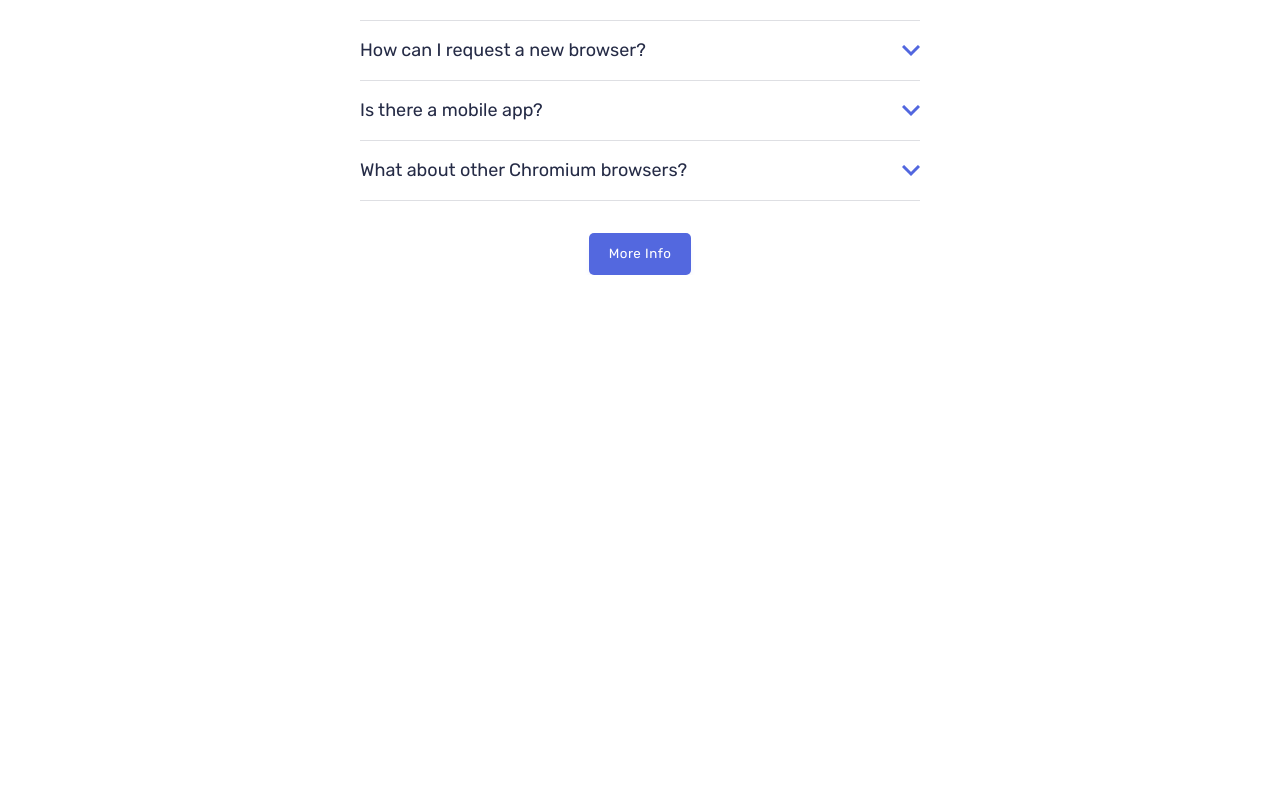
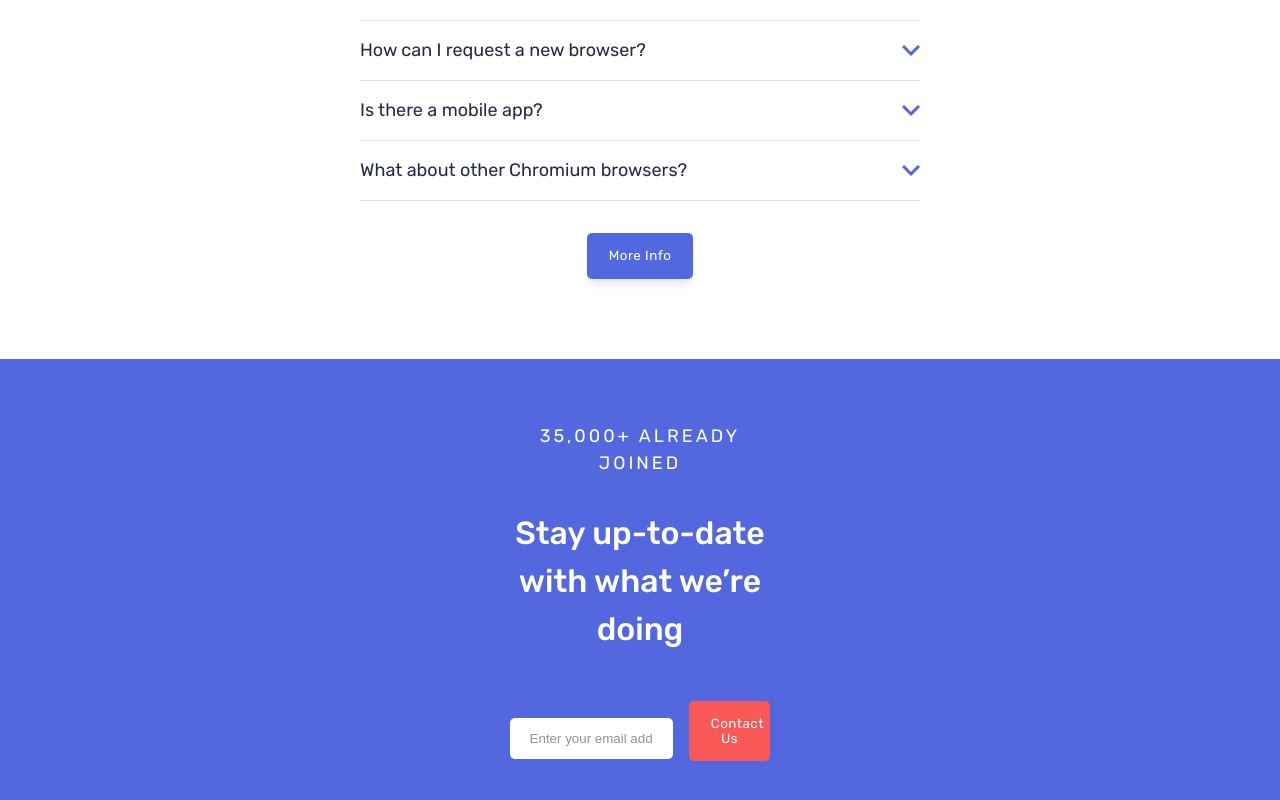
Before and after one commit to manoj-jayapprakash/bookmark-landing, a React (Create React App) app: page / in a window 1280 px wide. Shown: the part 2258-3058 px from the top of the page. Before the commit the page ends 2533 px from the top, so only its background shows below. Built offline with nearby package versions, Linux system fonts and the light colour scheme.

Commit message:
Added contact component

```diff
--- a/src/App.css
+++ b/src/App.css
@@ -18,12 +18,36 @@
   margin: 1rem 0;
 }
 
-.btn-blue {
-  background-color: var(--primary-blue);
+.btn {
   padding: 1em 1.5em;
   border-radius: 5px;
   box-shadow: var(--shadow);
   color: var(--white);
+  border: 2px solid transparent;
+}
+
+.btn-blue {
+  background-color: var(--primary-blue);
+}
+
+.btn-red {
+  background-color: var(--primary-red);
+}
+
+.btn-blue:hover {
+  border: 2px solid var(--primary-blue);
+  background-color: var(--white);
+  color: var(--primary-blue);
+  cursor: pointer;
+  font-weight: 500;
+}
+
+.btn-red:hover {
+  border: 2px solid var(--primary-red);
+  background-color: var(--white);
+  color: var(--primary-red);
+  cursor: pointer;
+  font-weight: 500;
 }
 
 .hidden {
--- a/src/App.js
+++ b/src/App.js
@@ -15,10 +15,9 @@ function App() {
       <Hero />
       <Features />
       <Download />
-
       <FAQ />
+      <Contact />
       {/*
-      <Contact />
       <Footer /> */}
     </div>
   );
--- a/src/components/Contact/Contact.css
+++ b/src/components/Contact/Contact.css
@@ -0,0 +1,104 @@
+.contact {
+  margin-top: 5rem;
+  background-color: var(--primary-blue);
+  text-align: center;
+  display: flex;
+  flex-direction: column;
+  align-items: center;
+  padding: 3rem 0;
+}
+
+.contact__title,
+.contact__description {
+  color: var(--white);
+}
+
+.contact__title {
+  margin-bottom: 2rem;
+}
+
+.contact__description {
+  text-transform: uppercase;
+  letter-spacing: 3px;
+}
+
+.email__field {
+  position: relative;
+}
+
+.email,
+.btn-contact {
+  width: 100%;
+  margin-bottom: 1rem;
+}
+
+.contact-form {
+  position: relative;
+}
+
+.email {
+  padding: 1em 1.5em;
+  border-radius: 5px;
+  box-shadow: var(--shadow);
+  border: none;
+
+  display: inline-block;
+}
+
+.email::placeholder {
+  color: var(--grayish-blue);
+}
+
+.email-error {
+  border: 2px solid var(--primary-red);
+}
+
+.error-msg {
+  position: absolute;
+  background-color: var(--primary-red);
+  color: var(--white);
+  top: 43px;
+  right: 141px;
+  bottom: 31px;
+  left: 0;
+  font-size: 0.7rem;
+  padding: 0.25em;
+  padding-left: 1em;
+  height: 25px;
+  text-align: left;
+  border-radius: 0 0 5px 5px;
+  width: 100%;
+}
+
+.btn-contact {
+  margin-top: 1rem;
+}
+
+@media (min-width: 768px) {
+  .contact {
+    padding: 4rem 0;
+  }
+
+  .contact__body {
+    width: 25%;
+  }
+  .contact__title {
+    margin-top: 2rem;
+    font-size: 2rem;
+  }
+
+  .email {
+    width: 60%;
+  }
+
+  .error-msg {
+    width: 60.25%;
+    top: 59px;
+    left: 13px;
+  }
+
+  .btn-contact {
+    margin-left: 1rem;
+    width: 30%;
+  }
+}
--- a/src/components/Contact/Contact.js
+++ b/src/components/Contact/Contact.js
@@ -1,9 +1,44 @@
+import { useState } from 'react';
+
 import './Contact.css';
 
 export const Contact = () => {
+  const [email, setEmail] = useState('');
+  const [isValidEmail, setIsValidEmail] = useState(true);
+  const emailHandler = (e) => {
+    setIsValidEmail(true);
+    setEmail(e.target.value);
+  };
+
+  const formHandler = (e) => {
+    e.preventDefault();
+
+    const pattern = /^\w+([\.-]?\w+)*@\w+([\.-]?\w+)*(\.\w{2,8})+$/;
+    if (!pattern.test(email)) setIsValidEmail(false);
+  };
+
   return (
     <section className="contact">
-      <h2>Contact</h2>
+      <div className="container contact__body">
+        <p className="contact__description">35,000+ already joined</p>
+        <h2 className="contact__title">
+          Stay up-to-date with what we’re doing
+        </h2>
+        <form className="contact-form" onSubmit={formHandler} noValidate>
+          <input
+            type="email"
+            name="email"
+            placeholder="Enter your email address"
+            className={isValidEmail ? 'email' : 'email email-error'}
+            onChange={emailHandler}
+            value={email}
+          />
+          <span className={isValidEmail ? 'hidden' : 'error-msg'}>
+            <em>Whoops, make sure it's an email</em>
+          </span>
+          <button className="btn btn-red btn-contact">Contact Us</button>
+        </form>
+      </div>
     </section>
   );
 };
--- a/src/components/Download/Card.js
+++ b/src/components/Download/Card.js
@@ -16,7 +16,7 @@ export const Card = (props) => {
       </div>
       <hr className="card-dots" />
       <div className="card__actions">
-        <button className="btn-blue">Add & Install Extension</button>
+        <button className=" btn btn-blue">Add & Install Extension</button>
       </div>
     </div>
   );
--- a/src/components/FAQ/FAQ.js
+++ b/src/components/FAQ/FAQ.js
@@ -43,7 +43,7 @@ export const FAQ = () => {
           <QnA key={q.id} question={q.question} answer={q.answer} />
         ))}
       </div>
-      <button className="btn-blue">More Info</button>
+      <button className="btn btn-blue">More Info</button>
     </section>
   );
 };
--- a/src/components/Features/Feature.js
+++ b/src/components/Features/Feature.js
@@ -9,7 +9,7 @@ export const Feature = (props) => {
       <div className="feature__text">
         <h2 className="feature__text-title">{props.title}</h2>
         <p className="feature__text-description">{props.description}</p>
-        <button className="btn-blue btn-features">More Info</button>
+        <button className="btn btn-blue btn-features">More Info</button>
       </div>
     </div>
   );
```
